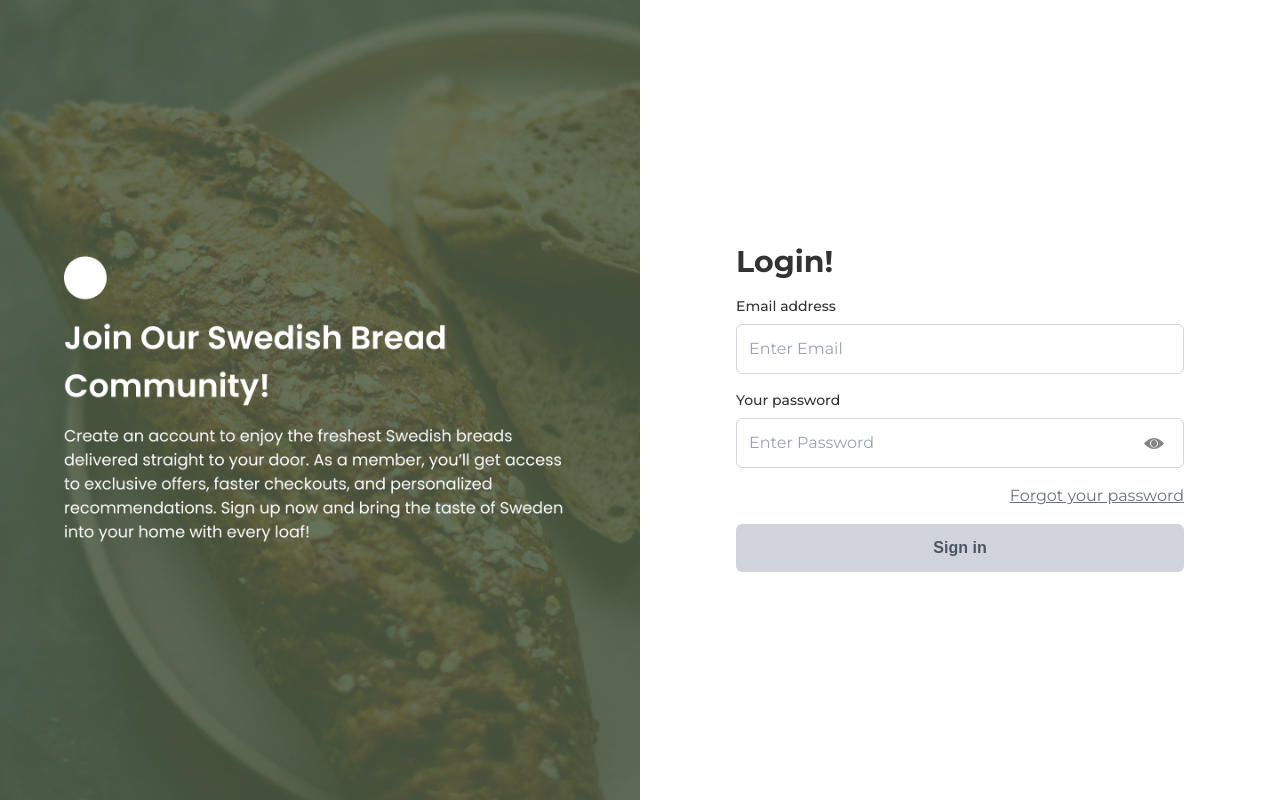
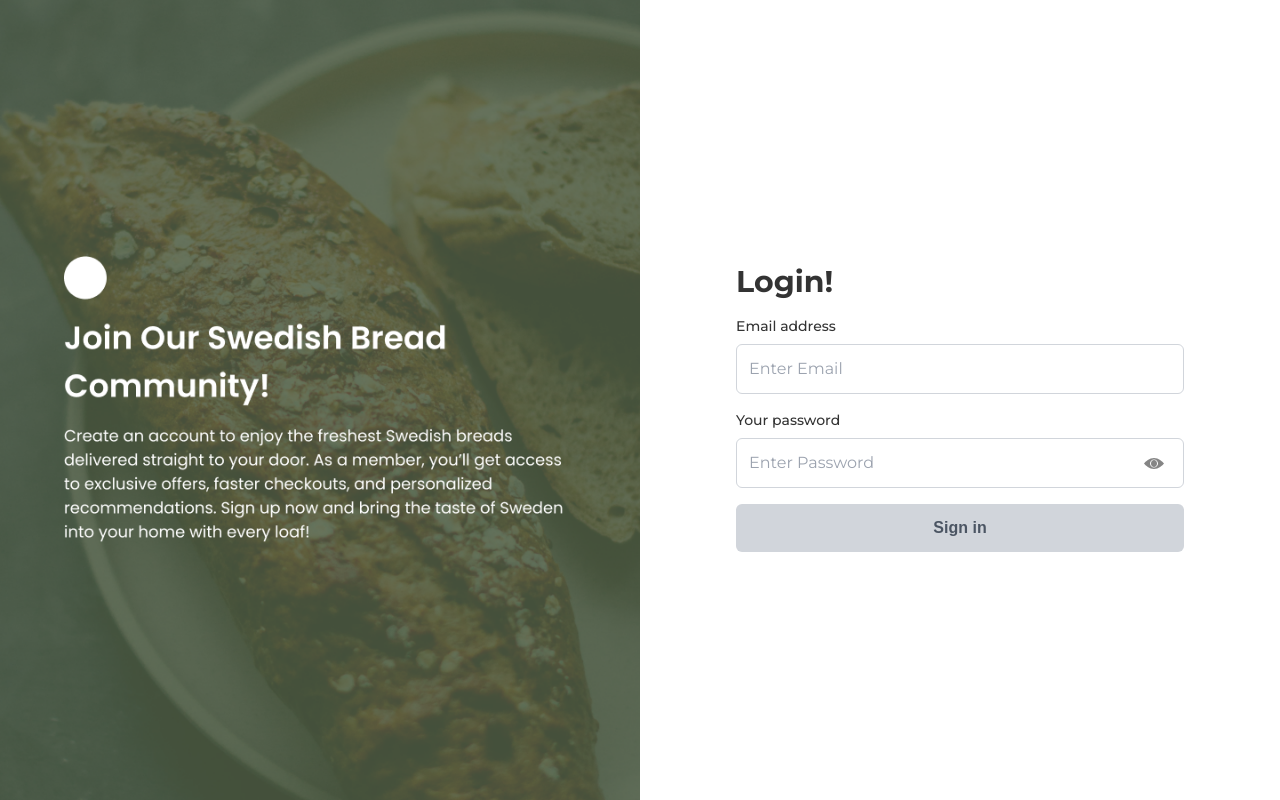
Before and after one commit to ankita-th/bakery_admin_frontend, a React (Vite) app: page /login in a window 1280 px wide. Built offline with nearby package versions, Linux system fonts and the light colour scheme.

Commit message:
updated delete functionality in employee

```diff
--- a/src/pages/EmployeeManagement.jsx
+++ b/src/pages/EmployeeManagement.jsx
@@ -25,7 +25,7 @@ import NoDataFound from "../Components/Common/NoDataFound";
 import DeleteConfirmationModal from "../Modals/DeleteConfirmationModal";
 import { successType, toastMessage } from "../utils/toastMessage";
 import AddEditEmployee from "../Components/AddEditEmployee";
-import { handleEdit } from "../utils/helpers";
+import { deleteItemBasedOnId, handleEdit } from "../utils/helpers";
 import Pagination from "../Components/Common/Pagination";
 const filterFields = [
   {
@@ -140,6 +140,7 @@ const EmployeeManagement = () => {
     })
       .then((res) => {
         toastMessage("Employee Deleted Successfully", successType);
+        deleteItemBasedOnId(employees,itemToDelete);
       })
       .catch((err) => {
         toastMessage(err?.response?.data?.error || DEFAULT_ERROR_MESSAGE);
--- a/src/pages/Login.jsx
+++ b/src/pages/Login.jsx
@@ -83,12 +83,6 @@ const Login = () => {
           icon={showPassword ? ClosedEye : OpenEye}
         />
         {/* commented for future  use */}
-        <AuthRedirectSection
-          text=""
-          linkText="Forgot your password"
-          linkUrl="/forget-password"
-          className="text-right text-gray-500 hover:text-black mt-2 underline"
-        />
         <CommonButton
           text="Sign in"
           type="submit"
```
